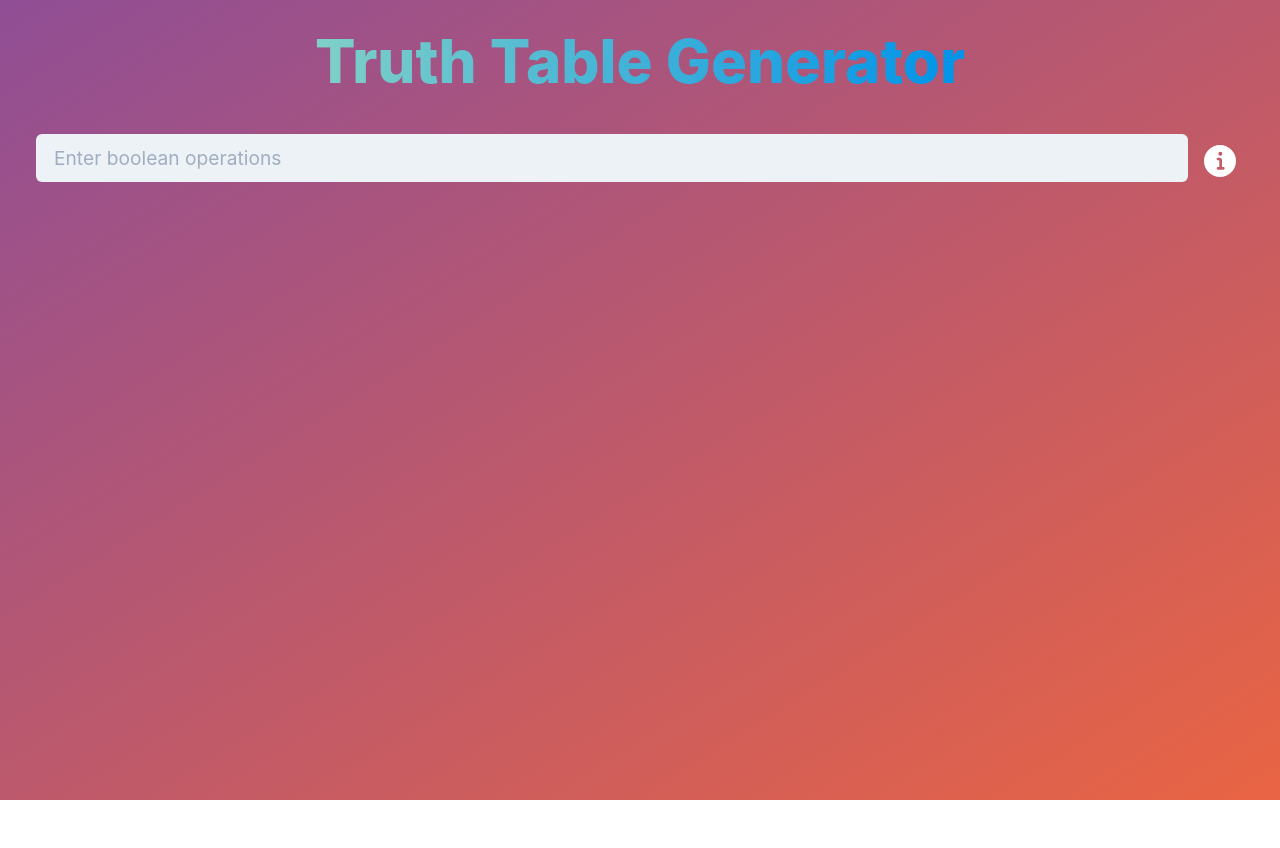
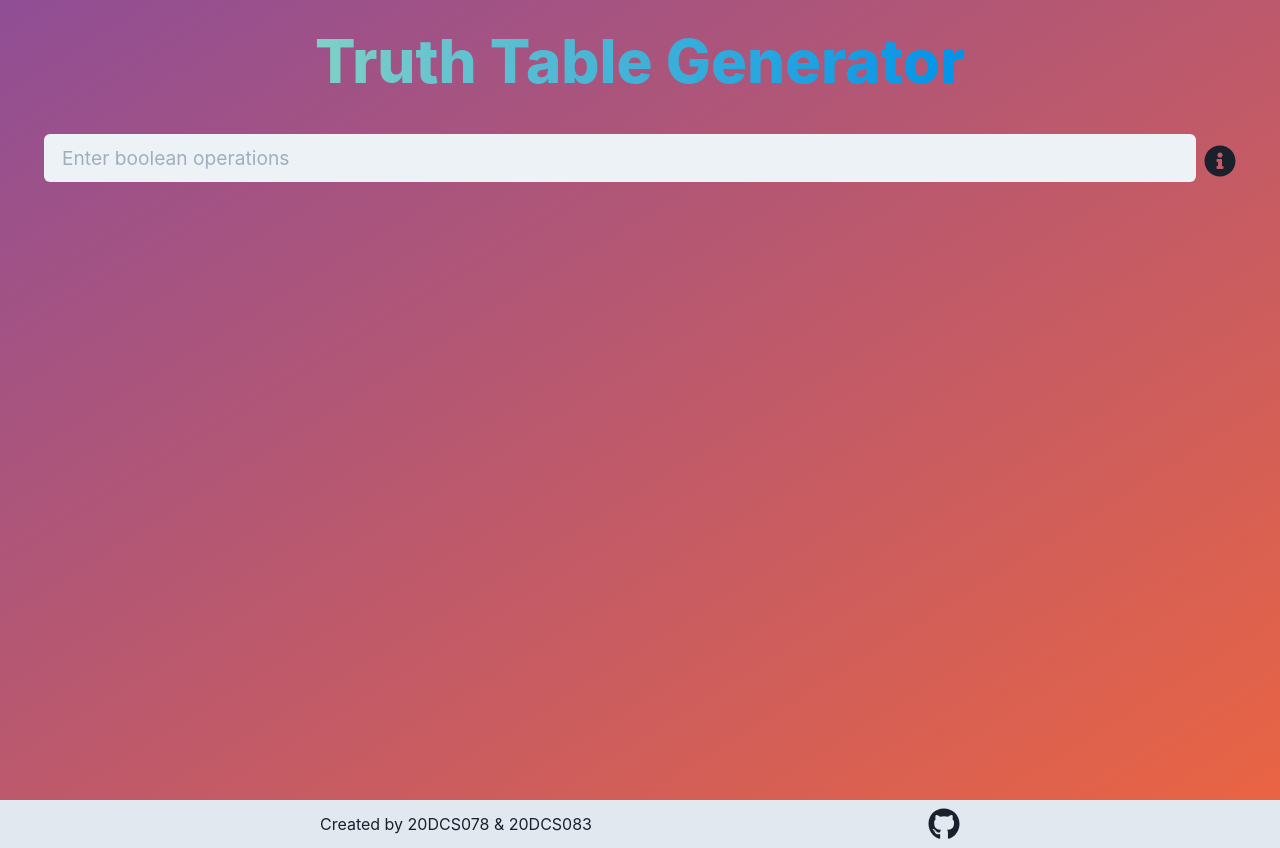
Before and after one commit to 20dcs/truth-table-generator, a React (Create React App) app: page / in a window 1280 px wide. Before the commit the page ends 800 px from the top, so only its background shows below. Built offline with nearby package versions, Linux system fonts and the light colour scheme.

Commit message:
feat: add footer, react-icons and remove unwanted dependencies

```diff
--- a/package.json
+++ b/package.json
@@ -3,18 +3,16 @@
   "version": "0.1.0",
   "private": true,
   "dependencies": {
-    "@chakra-ui/icons": "^1.0.17",
     "@chakra-ui/react": "^1.6.10",
     "@emotion/react": "^11",
     "@emotion/styled": "^11",
     "@testing-library/jest-dom": "^5.11.4",
     "@testing-library/react": "^11.1.0",
     "@testing-library/user-event": "^12.1.10",
-    "formik": "^2.2.9",
     "framer-motion": "^4",
-    "lodash": "^4.17.21",
     "react": "^17.0.2",
     "react-dom": "^17.0.2",
+    "react-icons": "^4.3.1",
     "react-scripts": "4.0.3",
     "web-vitals": "^1.0.1"
   },
--- a/src/App.js
+++ b/src/App.js
@@ -1,9 +1,11 @@
 import React from "react";
 import Home from "./components/Home";
 import { Box } from "@chakra-ui/react";
+import Footer from "./components/Footer";
 
 function App() {
   return (
+    <>
       <Box
         minH={"100vh"}
         className="App"
@@ -11,6 +13,8 @@ function App() {
       >
         <Home />
       </Box>
+      <Footer />
+    </>
   );
 }
 
--- /dev/null
+++ b/src/components/Footer.jsx
@@ -0,0 +1,67 @@
+import React from "react";
+import {
+  Box,
+  Container,
+  Stack,
+  Text,
+  useColorModeValue,
+  Link,
+  IconButton,
+  useDisclosure,
+} from "@chakra-ui/react";
+import { FaGithub } from "react-icons/fa";
+
+export default function Footer() {
+  const { isOpen, onOpen, onClose } = useDisclosure();
+
+  return (
+    <Box
+      bg={useColorModeValue("gray.200", "gray.800")}
+      color={useColorModeValue("gray.800", "gray.200")}
+      bottom={0}
+      width={"100%"}
+      position={"relative"}
+    >
+      <Container
+        as={Stack}
+        maxW={"2xl"}
+        py={2}
+        spacing={2}
+        direction={{ base: "column", md: "row" }}
+        justify={{ base: "center", md: "space-between" }}
+        align={{ base: "center", md: "center" }}
+      >
+        <Text
+          justify={{ base: "center", md: "space-between" }}
+          align={{ base: "center", md: "center" }}
+        >
+          {"Created by "}
+          <Link href="https://github.com/kartikp36" isExternal>
+            20DCS078
+          </Link>
+          {" & "}
+          <Link href="https://github.com/naitikp2002" isExternal>
+            20DCS083
+          </Link>
+        </Text>
+        <Stack direction={"row"} spacing={6}>
+          <Link
+            href="https://github.com/20dcs/truth-table-generator"
+            isExternal
+            _hover={{
+              textDecoration: "none",
+            }}
+          >
+            <IconButton
+              variant="unstyled"
+              size="sm"
+              isRound
+              onClick={onOpen}
+              icon={<FaGithub size={32} />}
+            />
+          </Link>
+        </Stack>
+      </Container>
+    </Box>
+  );
+}
--- a/src/components/Home.jsx
+++ b/src/components/Home.jsx
@@ -20,7 +20,7 @@ import {
   ModalCloseButton,
   Grid,
 } from "@chakra-ui/react";
-import { InfoIcon } from "@chakra-ui/icons";
+import { FaInfoCircle } from "react-icons/fa";
 
 import TruthTable from "./TruthTable";
 
@@ -173,11 +173,11 @@ function Home() {
         />
 
         <IconButton
+          size={"sm"}
           variant="unstyled"
-          size="lg"
           isRound
           onClick={onOpen}
-          icon={<InfoIcon color="white" w={"8"} h={"8"} />}
+          icon={<FaInfoCircle size={32} />}
         />
 
         <Modal
```
Also changed, not shown: 1 other file (tests, documents, lock files or other folders). Lines whose indentation alone changed are shown as unchanged.
